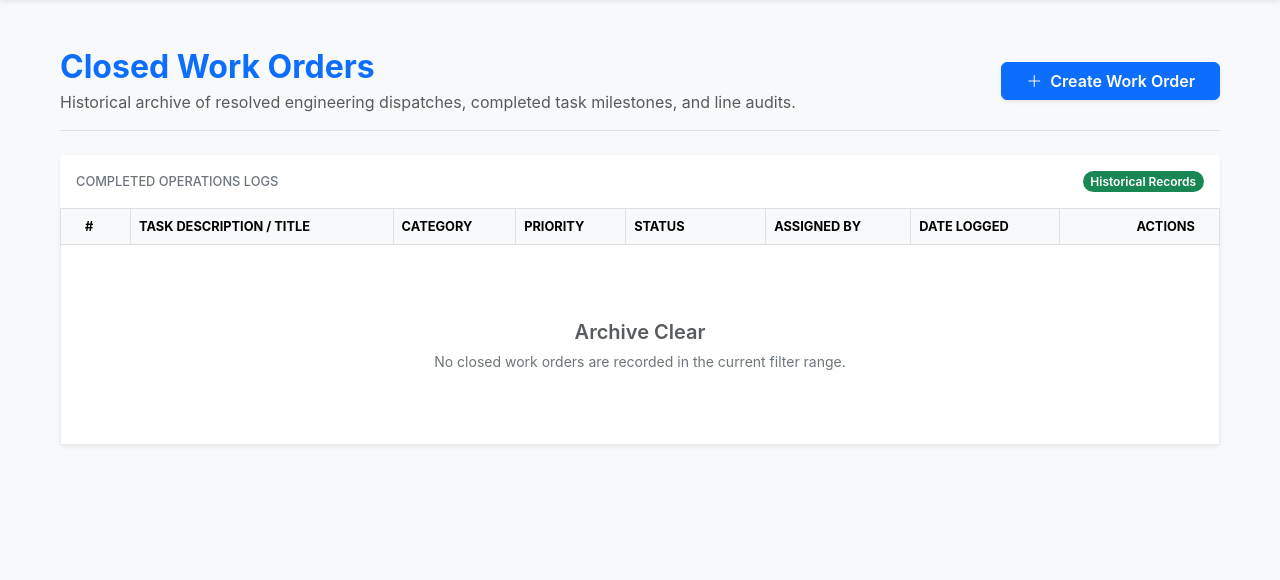
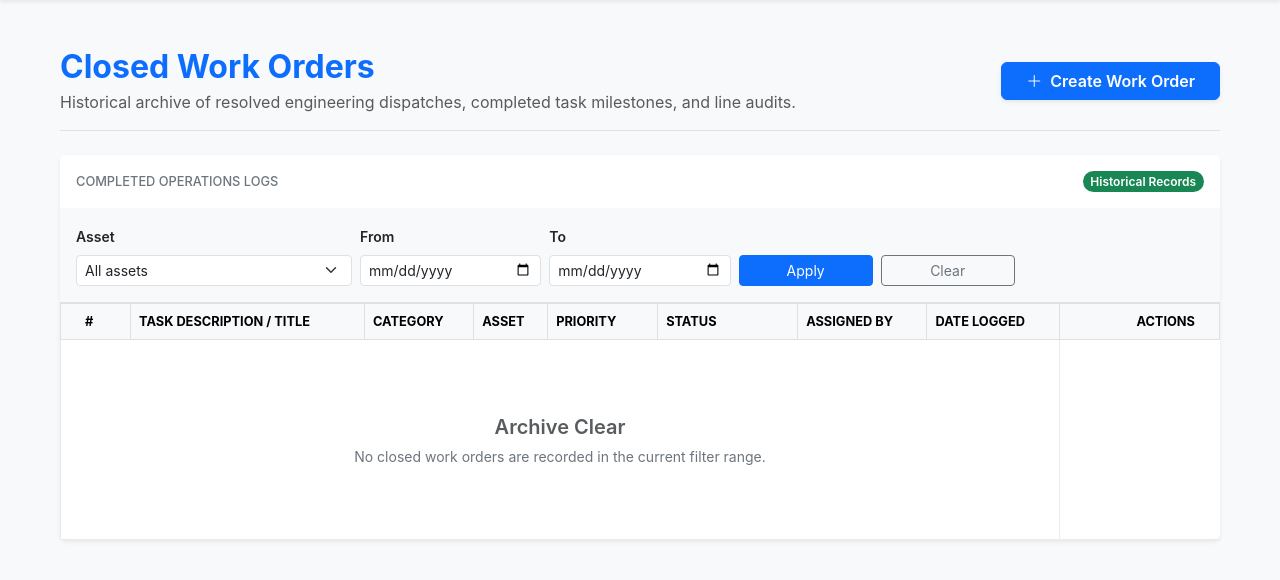
Before and after one commit to enmhassan/mtflex2, a Django app: page /workorders/closed/ in a window 1280 px wide. Shown: the part 63-643 px from the top of the page. Run offline with Django 5.2, Linux system fonts and the light colour scheme; the visitor is signed in with stand-in values (Sample User, id 1); data that the repository does not hold is empty.

Commit message:
add filter and asset column

```diff
--- a/workorders/templates/workorders/closed.html
+++ b/workorders/templates/workorders/closed.html
@@ -21,6 +21,31 @@
                 Historical Records
             </span>
         </div>
+        <div class="card-body bg-light border-bottom py-3">
+            <form method="get" class="row g-2 align-items-end">
+                <div class="col-sm-4 col-md-3">
+                    <label class="form-label small fw-semibold">Asset</label>
+                    <select name="asset" class="form-select form-select-sm">
+                        <option value="">All assets</option>
+                        {% for asset in assets %}
+                            <option value="{{ asset.pk }}" {% if filter_asset == asset.pk|stringformat:"s" %}selected{% endif %}>{{ asset.asset_name }}</option>
+                        {% endfor %}
+                    </select>
+                </div>
+                <div class="col-sm-3 col-md-2">
+                    <label class="form-label small fw-semibold">From</label>
+                    <input type="date" name="from_date" value="{{ filter_from_date }}" class="form-control form-control-sm">
+                </div>
+                <div class="col-sm-3 col-md-2">
+                    <label class="form-label small fw-semibold">To</label>
+                    <input type="date" name="to_date" value="{{ filter_to_date }}" class="form-control form-control-sm">
+                </div>
+                <div class="col-sm-4 col-md-3 d-flex gap-2">
+                    <button type="submit" class="btn btn-primary btn-sm w-100">Apply</button>
+                    <a href="{% url 'workorders:closed' %}" class="btn btn-outline-secondary btn-sm w-100">Clear</a>
+                </div>
+            </form>
+        </div>
 
         <div class="table-responsive">
             <table class="table table-hover table-bordered border-light-subtle align-middle mb-0">
@@ -29,6 +54,7 @@
                         <th scope="col" class="ps-4" style="width: 70px;">#</th>
                         <th scope="col">Task Description / Title</th>
                         <th scope="col">Category</th>
+                        <th scope="col">Asset</th>
                         <th scope="col" style="width: 110px;">Priority</th>
                         <th scope="col" style="width: 140px;">Status</th>
                         <th scope="col">Assigned By</th>
@@ -55,6 +81,15 @@
                         </td>
 
                         <td class="fw-medium text-secondary small">{{ wo.category|default:"Unclassified" }}</td>
+
+                        <td>
+                            <div class="d-flex flex-column">
+                                <span class="fw-medium text-dark small-line-height">{{ wo.asset.asset_name|default:wo.asset }}</span>
+                                {% if wo.asset.asset_code %}
+                                    <span class="text-muted tracking-wide mt-0.5 d-inline-block text-xs" style="font-size: 0.75rem;">CODE: {{ wo.asset.asset_code }}</span>
+                                {% endif %}
+                            </div>
+                        </td>
 
                         <td>
                             {% if wo.priority == "high" %}
@@ -121,7 +156,7 @@
         <ul class="pagination pagination-sm shadow-sm mb-0">
             {% if page_obj.has_previous %}
                 <li class="page-item">
-                    <a class="page-link px-3 py-2 fw-medium text-secondary" href="?page={{ page_obj.previous_page_number }}">Previous</a>
+                    <a class="page-link px-3 py-2 fw-medium text-secondary" href="?page={{ page_obj.previous_page_number }}{% if query_string %}&{{ query_string }}{% endif %}">Previous</a>
                 </li>
             {% else %}
                 <li class="page-item disabled">
@@ -136,14 +171,14 @@
                     </li>
                 {% else %}
                     <li class="page-item">
-                        <a class="page-link px-3 py-2 text-secondary fw-medium" href="?page={{ num }}">{{ num }}</a>
+                        <a class="page-link px-3 py-2 text-secondary fw-medium" href="?page={{ num }}{% if query_string %}&{{ query_string }}{% endif %}">{{ num }}</a>
                     </li>
                 {% endif %}
             {% endfor %}
 
             {% if page_obj.has_next %}
                 <li class="page-item">
-                    <a class="page-link px-3 py-2 fw-medium text-secondary" href="?page={{ page_obj.next_page_number }}">Next</a>
+                    <a class="page-link px-3 py-2 fw-medium text-secondary" href="?page={{ page_obj.next_page_number }}{% if query_string %}&{{ query_string }}{% endif %}">Next</a>
                 </li>
             {% else %}
                 <li class="page-item disabled">
--- a/workorders/views.py
+++ b/workorders/views.py
@@ -1,5 +1,5 @@
 from datetime import datetime
-from django.db.models import Prefetch
+from django.db.models import Prefetch, Q
 from django.shortcuts import render, redirect, get_object_or_404
 from django.views import View
 from django.urls import reverse
@@ -12,6 +12,34 @@ from workrequests.models import WorkRequest
 from .models import WorkOrder
 from django.views.generic import ListView, TemplateView
 from django.utils import timezone
+
+
+def apply_workorder_filters(request, qs):
+    asset_id = request.GET.get('asset')
+    from_date = request.GET.get('from_date')
+    to_date = request.GET.get('to_date')
+
+    if asset_id:
+        try:
+            qs = qs.filter(asset_id=int(asset_id))
+        except (ValueError, TypeError):
+            pass
+
+    if from_date:
+        try:
+            start = datetime.strptime(from_date, '%Y-%m-%d')
+            qs = qs.filter(created_at__date__gte=start.date())
+        except ValueError:
+            pass
+
+    if to_date:
+        try:
+            end = datetime.strptime(to_date, '%Y-%m-%d')
+            qs = qs.filter(created_at__date__lte=end.date())
+        except ValueError:
+            pass
+
+    return qs
 
 
 class DashboardOverviewView(LoginRequiredMixin, TemplateView):
@@ -116,6 +144,8 @@ class WorkOrderListView(LoginRequiredMixin, View):
         from django.core.paginator import Paginator, EmptyPage, PageNotAnInteger
 
         qs = WorkOrder.objects.filter(status__in=['open', 'in_progress', 'Open', 'In Progress']).order_by('-created_at')
+        qs = apply_workorder_filters(request, qs)
+
         paginator = Paginator(qs, 20)
         page = request.GET.get('page')
         try:
@@ -125,16 +155,31 @@ class WorkOrderListView(LoginRequiredMixin, View):
         except EmptyPage:
             page_obj = paginator.page(paginator.num_pages)
 
+        query_params = request.GET.copy()
+        if 'page' in query_params:
+            del query_params['page']
+
         return render(
             request,
             'workorders/list.html',
-            {'object_list': page_obj.object_list, 'page_obj': page_obj}
+            {
+                'object_list': page_obj.object_list,
+                'page_obj': page_obj,
+                'assets': Asset.objects.all().order_by('asset_name'),
+                'filter_asset': request.GET.get('asset', ''),
+                'filter_from_date': request.GET.get('from_date', ''),
+                'filter_to_date': request.GET.get('to_date', ''),
+                'query_string': query_params.urlencode(),
+            }
         )
 
 class ClosedWorkOrderListView(LoginRequiredMixin, View):
     def get(self, request):
         from django.core.paginator import Paginator, EmptyPage, PageNotAnInteger
+
         qs = WorkOrder.objects.filter(status='closed').order_by('-created_at')
+        qs = apply_workorder_filters(request, qs)
+
         paginator = Paginator(qs, 30)
         page = request.GET.get('page')
         try:
@@ -143,7 +188,24 @@ class ClosedWorkOrderListView(LoginRequiredMixin, View):
             page_obj = paginator.page(1)
         except EmptyPage:
             page_obj = paginator.page(paginator.num_pages)
-        return render(request, 'workorders/closed.html', {'object_list': page_obj.object_list, 'page_obj': page_obj})
+
+        query_params = request.GET.copy()
+        if 'page' in query_params:
+            del query_params['page']
+
+        return render(
+            request,
+            'workorders/closed.html',
+            {
+                'object_list': page_obj.object_list,
+                'page_obj': page_obj,
+                'assets': Asset.objects.all().order_by('asset_name'),
+                'filter_asset': request.GET.get('asset', ''),
+                'filter_from_date': request.GET.get('from_date', ''),
+                'filter_to_date': request.GET.get('to_date', ''),
+                'query_string': query_params.urlencode(),
+            }
+        )
 
 
 class WorkOrderDetailView(LoginRequiredMixin, View):
```
Also changed, not shown: scripts/analyze_reqs.py (added, +43 -0 lines), scripts/analyze_reqs2.py (added, +54 -0 lines), workorders/templates/workorders/list.html (+29 -4 lines).
